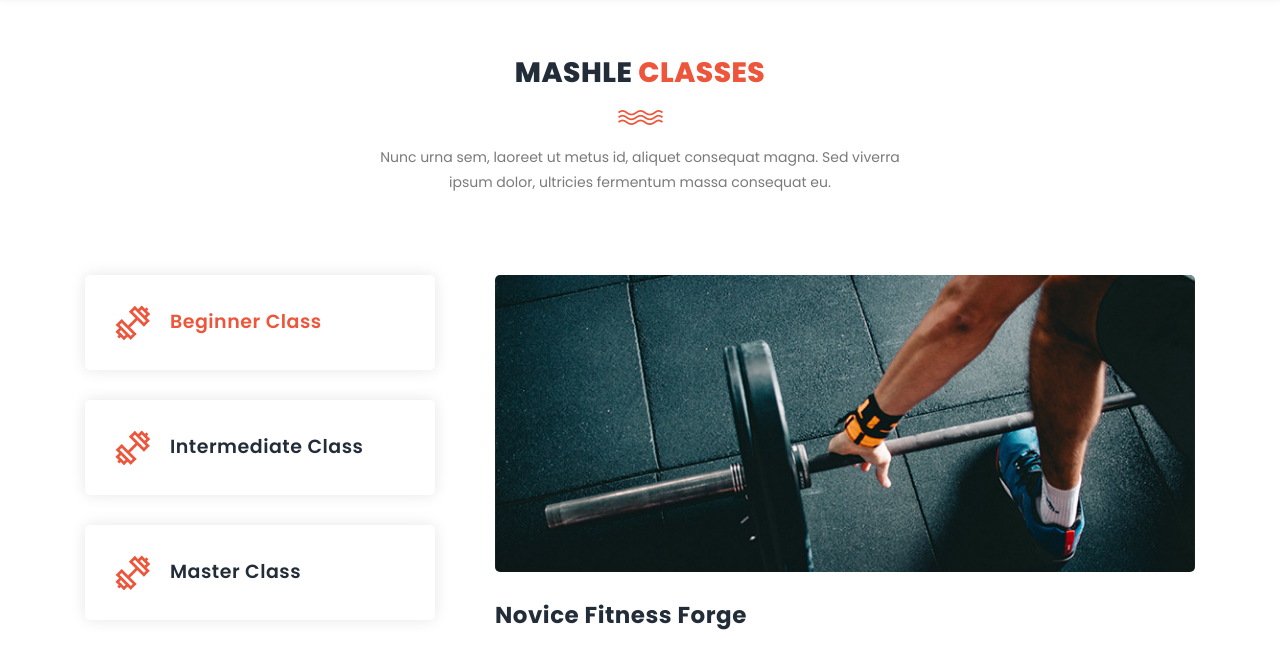
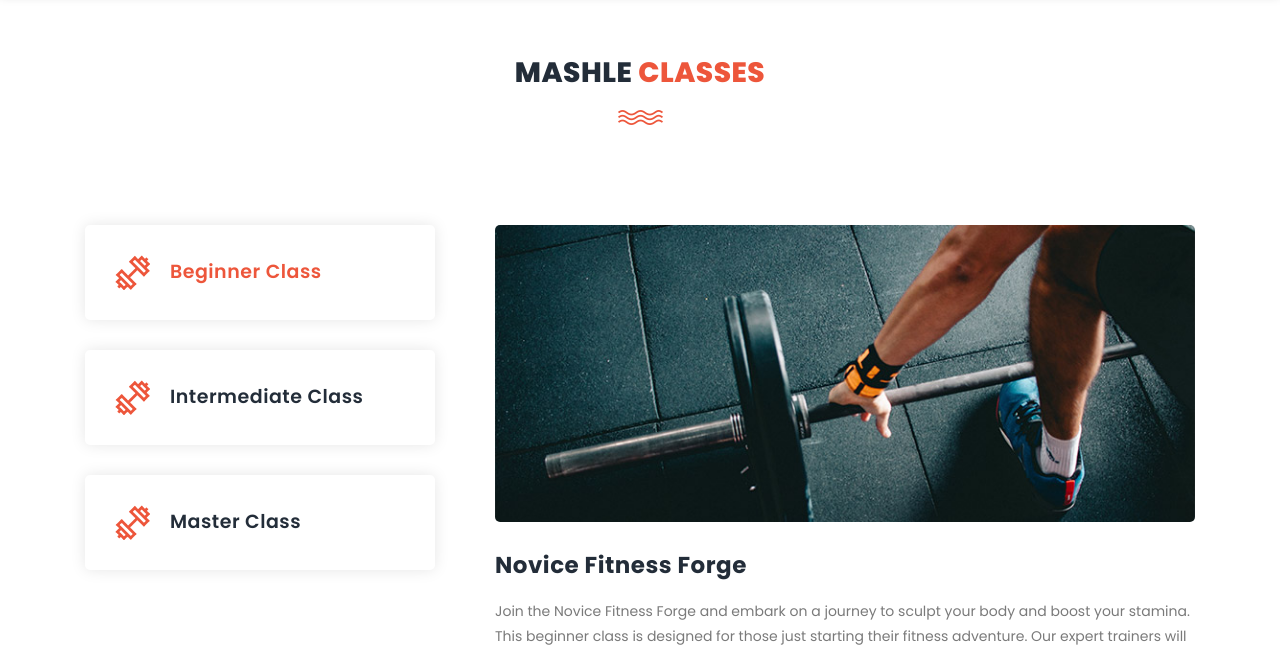
Before and after one commit to Seaji06/System-Project, a Django app: page /classes in a window 1280 px wide. Shown: the part 84-729 px from the top of the page. Run offline with Django 4.2, Linux system fonts and the light colour scheme; some libraries are stand-ins or nearby versions.

Commit message:
Update classes.html

```diff
--- a/GymProject/templates/classes.html
+++ b/GymProject/templates/classes.html
@@ -12,7 +12,6 @@
                     <div class="section-heading">
                         <h2>MASHLE <em>Classes</em></h2>
                         <img src="{% static 'images/line-dec.png' %}" alt="">
-                        <p>Nunc urna sem, laoreet ut metus id, aliquet consequat magna. Sed viverra ipsum dolor, ultricies fermentum massa consequat eu.</p>
                     </div>
                 </div>
             </div>
```
